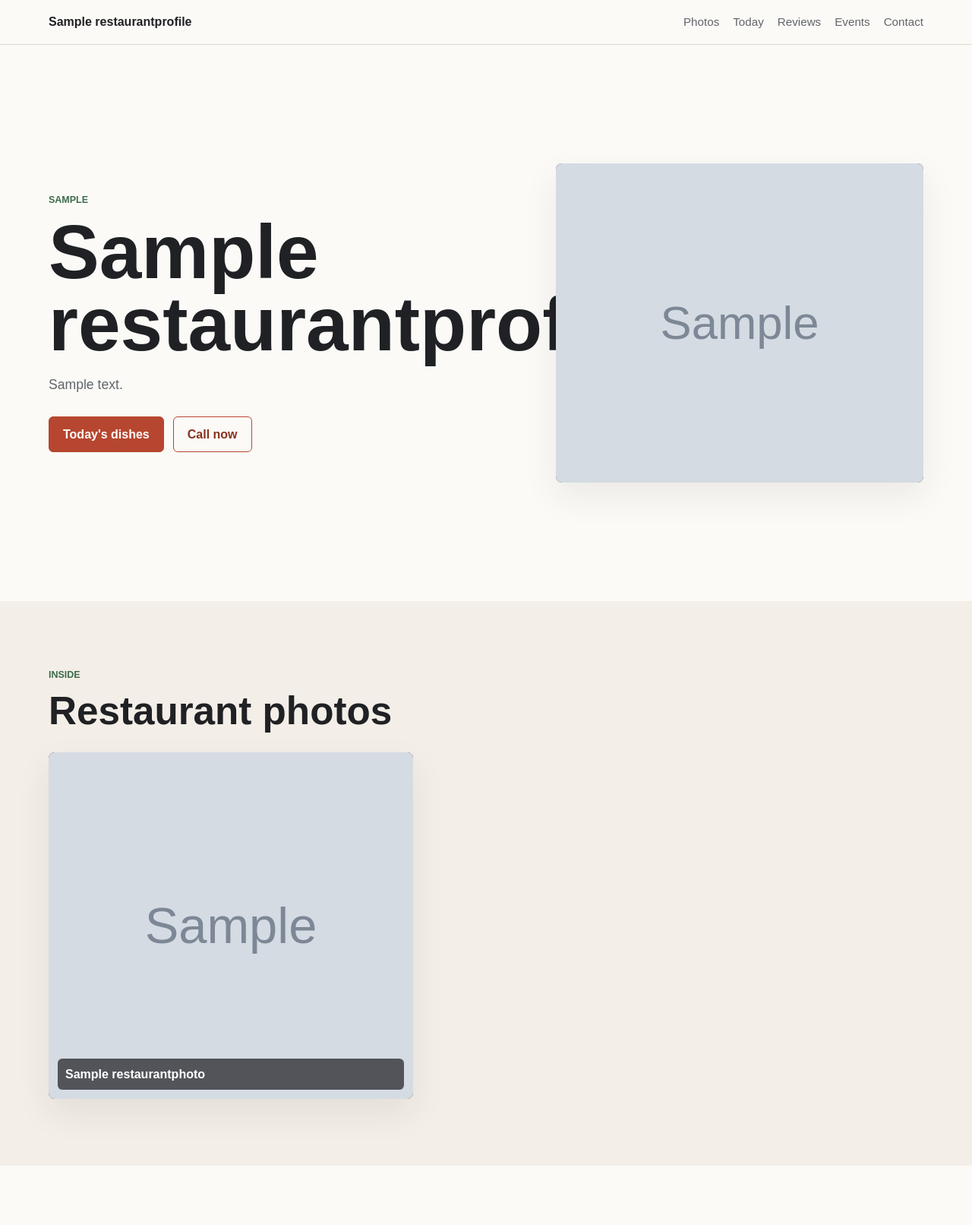
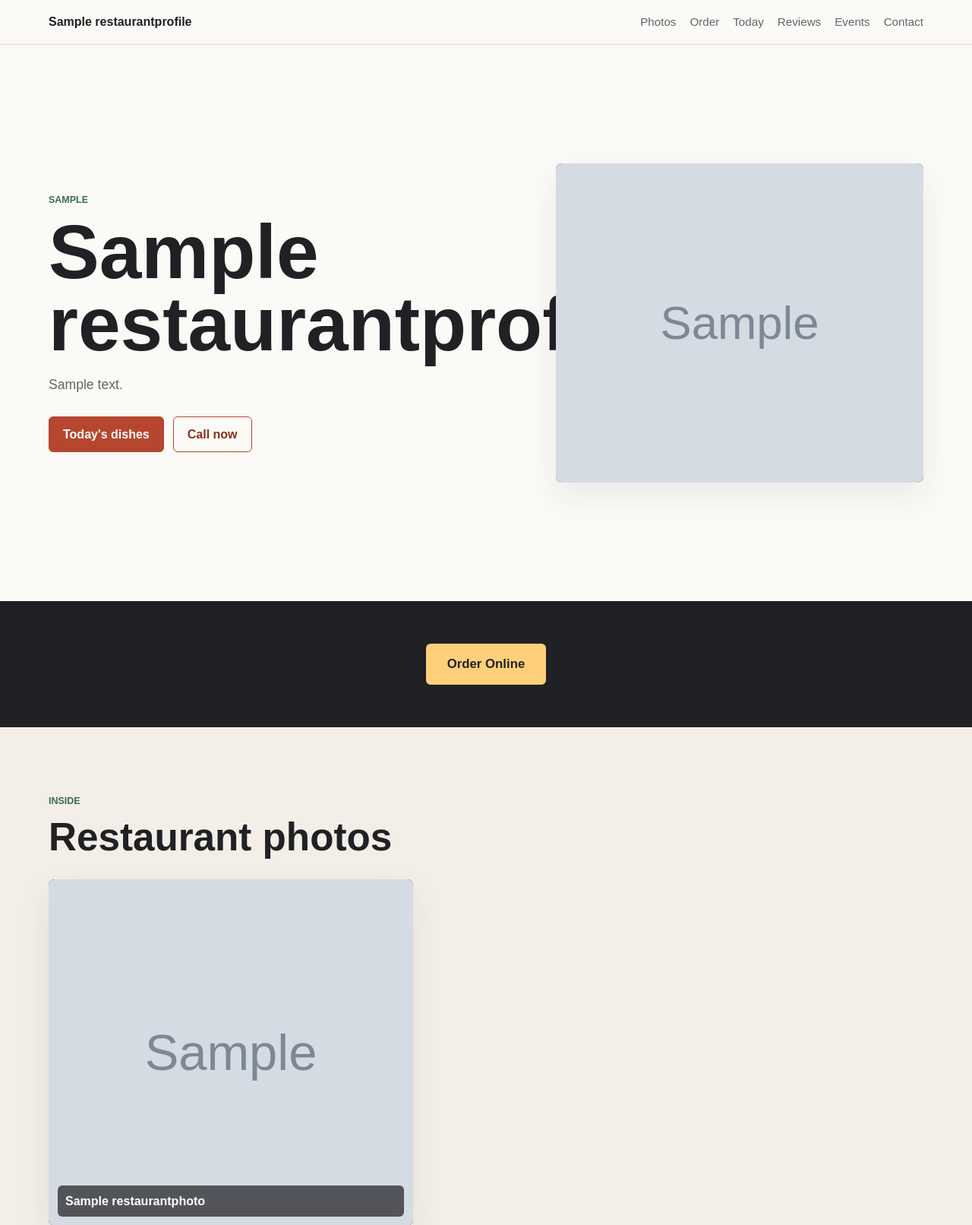
Before and after one commit to xuzhihuiCSY/restaurant_homepage, a Django app: page / in a window 1280 px wide. Shown: the top 1612 px of the page at 76% size. Run offline with Django 5.2, Linux system fonts and the light colour scheme; tables that the repository leaves empty hold one stand-in row (values such as "Sample post"); grey boxes marked "Sample" are stand-in pictures.

Commit message:
Add optional online order section

```diff
--- a/homepage/forms.py
+++ b/homepage/forms.py
@@ -22,6 +22,8 @@ class RestaurantProfileForm(forms.ModelForm):
             "address",
             "opening_hours",
             "map_url",
+            "show_online_order",
+            "online_order_url",
             "hero_image",
             "reviews_background_image",
         ]
--- a/homepage/models.py
+++ b/homepage/models.py
@@ -26,6 +26,8 @@ class RestaurantProfile(models.Model):
     address = models.CharField(max_length=255, blank=True)
     opening_hours = models.CharField(max_length=180, blank=True)
     map_url = models.URLField(blank=True)
+    show_online_order = models.BooleanField(default=False)
+    online_order_url = models.URLField(blank=True)
     hero_image = models.ImageField(upload_to="restaurant/", blank=True)
     reviews_background_image = models.ImageField(upload_to="restaurant/", blank=True)
     updated_at = models.DateTimeField(auto_now=True)
@@ -36,6 +38,12 @@ class RestaurantProfile(models.Model):
 
     def __str__(self):
         return self.name
+
+    def clean(self):
+        if self.show_online_order and not self.online_order_url:
+            raise ValidationError({
+                "online_order_url": "Online order URL is required when the section is visible."
+            })
 
 
 class DailyRecommendation(models.Model):
--- a/homepage/views.py
+++ b/homepage/views.py
@@ -32,6 +32,8 @@ def home(request):
         address="",
         opening_hours="",
         map_url="",
+        show_online_order=False,
+        online_order_url="",
         hero_image=None,
     )
 
--- a/static/homepage/css/home.css
+++ b/static/homepage/css/home.css
@@ -186,6 +186,31 @@ h3 {
 .photo-section {
     padding: clamp(48px, 7vw, 88px) clamp(20px, 5vw, 72px);
     background: #f3eee7;
+}
+
+.order-online-section {
+    display: grid;
+    place-items: center;
+    padding: clamp(32px, 5vw, 56px) clamp(20px, 5vw, 72px);
+    background: var(--ink);
+}
+
+.order-online-button {
+    display: inline-flex;
+    min-height: 54px;
+    align-items: center;
+    justify-content: center;
+    border-radius: 6px;
+    padding: 14px 28px;
+    background: #ffcf7a;
+    color: var(--ink);
+    font-size: 1.05rem;
+    font-weight: 800;
+    text-decoration: none;
+}
+
+.order-online-button:hover {
+    background: #ffd994;
 }
 
 .section-heading {
--- a/templates/homepage/home.html
+++ b/templates/homepage/home.html
@@ -13,6 +13,9 @@
         <a class="brand" href="#top">{{ profile.name }}</a>
         <nav class="site-nav" aria-label="Main navigation">
             <a href="#photos">Photos</a>
+            {% if profile.show_online_order and profile.online_order_url %}
+                <a href="#order-online">Order</a>
+            {% endif %}
             <a href="#recommendations">Today</a>
             <a href="#reviews">Reviews</a>
             <a href="#events">Events</a>
@@ -48,6 +51,19 @@
                 {% endif %}
             </div>
         </section>
+
+        {% if profile.show_online_order and profile.online_order_url %}
+            <section id="order-online" class="order-online-section">
+                <a
+                    class="order-online-button"
+                    href="{{ profile.online_order_url }}"
+                    target="_blank"
+                    rel="noopener"
+                >
+                    Order Online
+                </a>
+            </section>
+        {% endif %}
 
         <section id="photos" class="photo-section">
             <div class="section-heading">
```
Also changed, not shown: Restaurant_Implementation_Plan.md (+4 -0 lines), homepage/tests.py (+19 -0 lines), README.md, homepage/migrations/0007_restaurantprofile_online_order_url_and_more.py (added).
